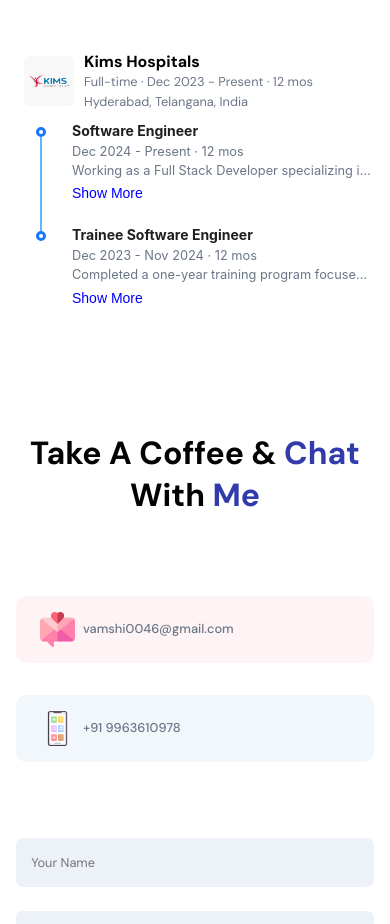
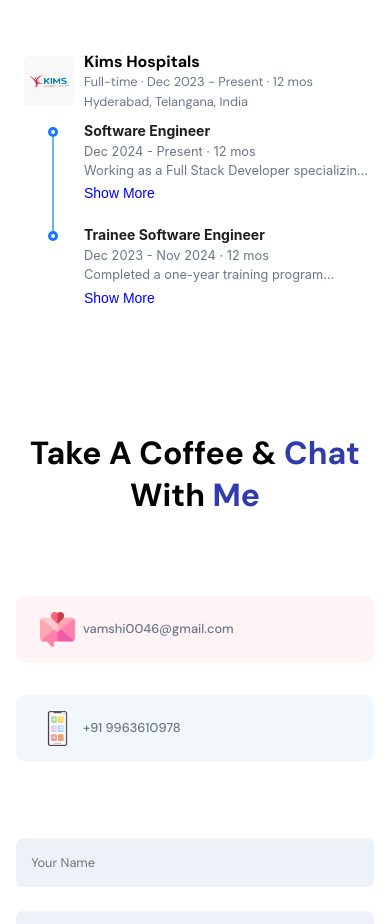
Before and after one commit to Vamshi0046/portfolio, a React (Create React App) app: page / in a window 390 px wide. Shown: the part 6280-7204 px from the top of the page. Built offline with nearby package versions, Linux system fonts and the light colour scheme.

Commit message:
skill section bug fixed

```diff
--- a/src/containers/Skills/Skills.scss
+++ b/src/containers/Skills/Skills.scss
@@ -204,7 +204,7 @@
   }
 
   .timeline-margin {
-    margin-left: 20px;
+    margin-left: 2rem;
   }
 
 }
```
